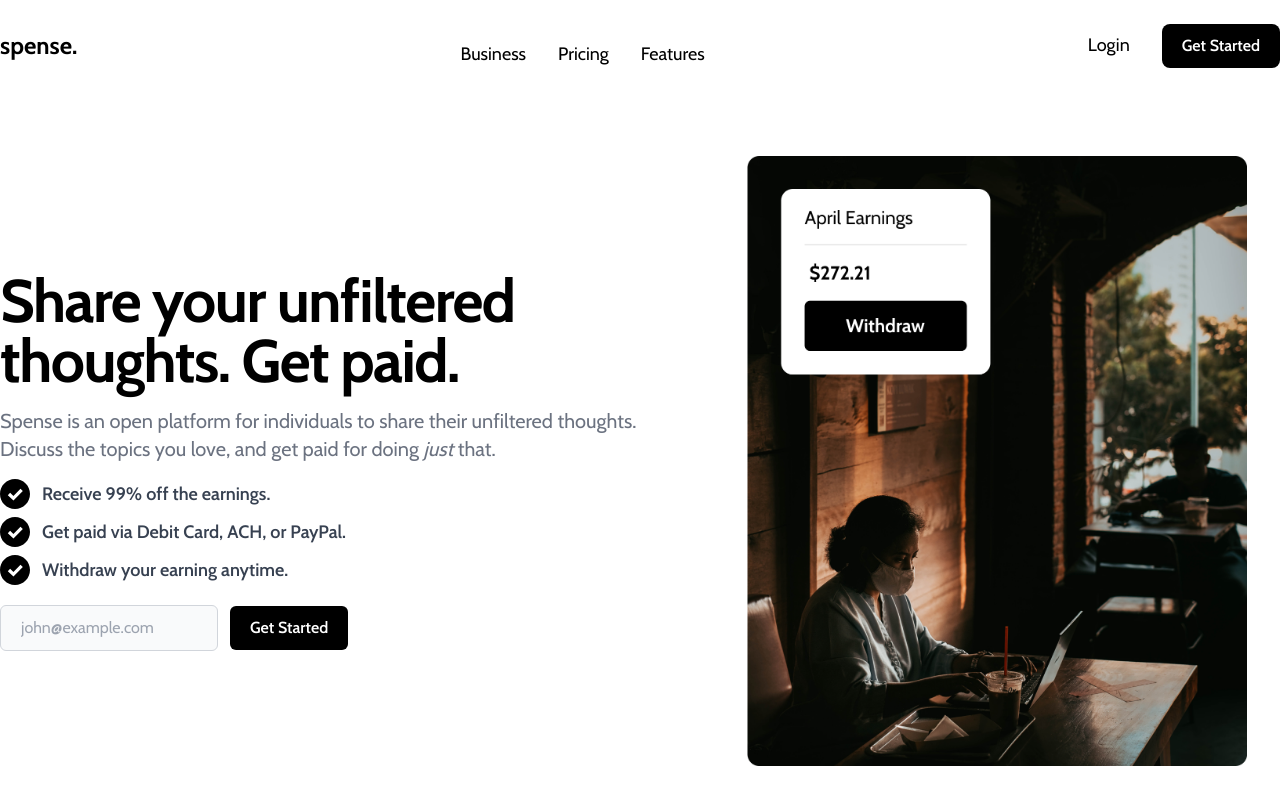
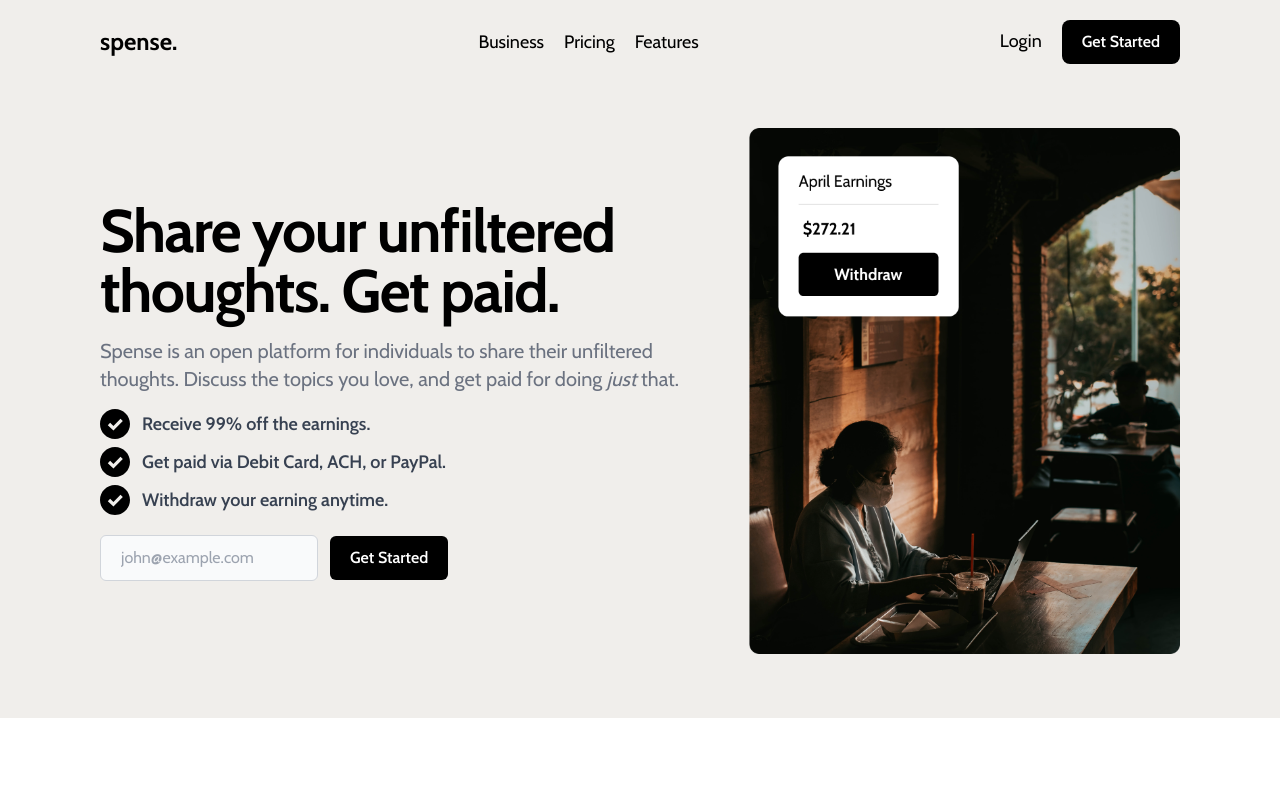
Before and after one commit to shyusu4/spense, a Next.js app: page / in a window 1280 px wide. Shown: the top 804 px of the page. Built offline with nearby package versions, Linux system fonts and the light colour scheme.

Commit message:
Change bg color and margin

```diff
--- a/app/components/hero.jsx
+++ b/app/components/hero.jsx
@@ -4,8 +4,8 @@ export default function Hero() {
   return (
     <>
       <section>
-        <div className="grid max-w-screen-xl py-8 top-5 mx-auto lg:gap-8 xl:gap-0 lg:py-16 lg:grid-cols-12">
-          <div className="mr-auto place-self-center lg:col-span-7">
+        <div className="grid top-5 gap-8 lg:py-16 lg:grid-cols-12">
+          <div className="place-self-center lg:col-span-7">
             <h1 className="max-w-2xl mb-4 text-4xl font-extrabold tracking-tight leading-none md:text-5xl xl:text-6xl dark:text-white">
               Share your unfiltered thoughts. Get paid.
             </h1>
@@ -59,7 +59,7 @@ export default function Hero() {
               />
               <button
                 type="button"
-                className="text-white bg-black rounded-md text-base font-semibold px-5 py-2.5 text-center mr-3 md:mr-0"
+                className="text-white bg-black rounded-md text-base font-semibold px-5 py-2.5 text-center"
               >
                 Get Started
               </button>
--- a/app/components/navbar.jsx
+++ b/app/components/navbar.jsx
@@ -1,21 +1,21 @@
 export default function Navbar() {
   return (
     <>
-      <nav className="py-2 w-full z-20 top-0 left-0 right-0">
-        <div className="container flex flex-wrap items-center justify-between mx-auto">
+      <nav>
+        <div className="flex flex-wrap items-center justify-between pt-5">
           <a href="" className="flex items-center">
             <span className="self-center text-2xl font-bold whitespace-nowrap">
               spense.
             </span>
           </a>
-          <div className="flex items-center justify-between space-x-8 text-lg md:order-2">
-            <div className="invisible md:visible space-x-8">
+          <div className="flex items-center justify-between text-lg md:order-2">
+            <div className="space-x-5 invisible md:visible">
               <span href="#" aria-current="page">
                 Login
               </span>
               <button
                 type="button"
-                className="text-white bg-black rounded-lg text-base font-semibold px-5 py-2.5 text-center mr-3 md:mr-0"
+                className="text-white bg-black rounded-lg text-base font-semibold px-5 py-2.5 text-center"
               >
                 Get Started
               </button>
@@ -23,7 +23,7 @@ export default function Navbar() {
             <button
               data-collapse-toggle="navbar-sticky"
               type="button"
-              className="inline-flex items-center p-2 text-sm text-gray-500 rounded-lg md:hidden hover:bg-gray-100 focus:outline-none focus:ring-2 focus:ring-gray-200 dark:text-gray-400 dark:hover:bg-gray-700 dark:focus:ring-gray-600"
+              className="inline-flex items-center p-2 text-sm text-gray-500 rounded-lg md:hidden"
               aria-controls="navbar-sticky"
               aria-expanded="false"
             >
@@ -36,18 +36,15 @@ export default function Navbar() {
                 xmlns="http://www.w3.org/2000/svg"
               >
                 <path
-                  fill-rule="evenodd"
+                  fillRule="evenodd"
                   d="M3 5a1 1 0 011-1h12a1 1 0 110 2H4a1 1 0 01-1-1zM3 10a1 1 0 011-1h12a1 1 0 110 2H4a1 1 0 01-1-1zM3 15a1 1 0 011-1h12a1 1 0 110 2H4a1 1 0 01-1-1z"
-                  clip-rule="evenodd"
+                  clipRule="evenodd"
                 ></path>
               </svg>
             </button>
           </div>
-          <div
-            className="items-center justify-between hidden w-full md:flex md:w-auto md:order-1"
-            id="navbar-sticky"
-          >
-            <ul className="flex flex-row p-4 mt-4 space-x-8 mt-0 text-lg">
+          <div className="items-center justify-between hidden md:flex md:w-auto md:order-1">
+            <ul className="flex flex-row space-x-5 text-lg">
               <li>
                 <a
                   href="#"
--- a/app/globals.css
+++ b/app/globals.css
@@ -2,7 +2,14 @@
 @tailwind components;
 @tailwind utilities;
 
+:root {
+  --bg-header-section2: #f0eeeb;
+  --body-color-copy: #5a5444;
+  --footer-color-copy: #9e9e9e;
+  --link-hover: #4c4c4c;
+}
+
 * {
-    margin: 0;
-    padding: 0;
+  margin: 0;
+  padding: 0;
 }
--- a/app/page.jsx
+++ b/app/page.jsx
@@ -5,8 +5,10 @@ import Hero from './components/hero';
 export default function Home() {
   return (
     <>
-      <Navbar />
-      <Hero />
+      <header className="px-[100px] bg-gray-beige">
+        <Navbar />
+        <Hero />
+      </header>
     </>
   );
 }
--- a/tailwind.config.js
+++ b/tailwind.config.js
@@ -1,16 +1,19 @@
 /** @type {import('tailwindcss').Config} */
 module.exports = {
   content: [
-    "./app/**/*.{js,ts,jsx,tsx}",
-    "./pages/**/*.{js,ts,jsx,tsx}",
-    "./components/**/*.{js,ts,jsx,tsx}",
+    './app/**/*.{js,ts,jsx,tsx}',
+    './pages/**/*.{js,ts,jsx,tsx}',
+    './components/**/*.{js,ts,jsx,tsx}',
   ],
   theme: {
     extend: {
       fontFamily: {
         sans: ['var(--font-cabin)'],
       },
+      colors: {
+        'gray-beige': '#f0eeeb',
+      },
     },
   },
   plugins: [],
-}
+};
```
